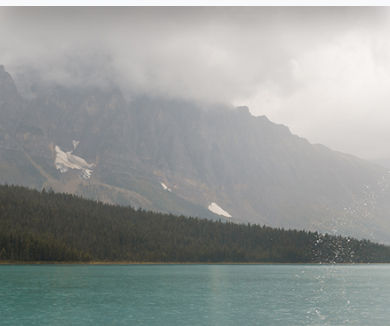
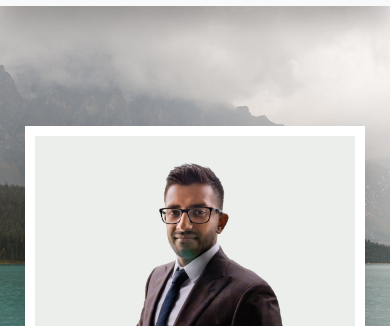
Before and after one commit to max77p/PortfolioShan, a plain HTML site: page index.html in a window 390 px wide. Shown: the part 62-388 px from the top of the page. Drawn offline with nearby package versions, Linux system fonts and the light colour scheme.

Commit message:
updated profile responsiveness

```diff
--- a/assets/css/style.css
+++ b/assets/css/style.css
@@ -95,8 +95,8 @@ background-color: #111;
     -webkit-background-size: cover;
     background-size: cover;
     background-position: center center;
-    width: 250px;
-    height: 250px;
+    width: 15.265em;
+    height: 15.265em;
     margin-right: 30px;
     border: 10px solid #fff;
     box-shadow: 0px 16px 28px 0px rgba(0, 0, 0, 0.15);
@@ -336,3 +336,33 @@ position: absolute;
     -ms-transform: translate(-50%, -50%);
     text-align: center;
   }
+
+  @media (max-width: 767px){
+  .profile_info{
+      display:flex;
+      align-items:center;
+  }
+  .profile_image{
+    width: 21.265em !important;
+    height: 15.265em;
+  }
+}
+
+@media (max-width: 520px){
+    .profile_info{
+        display:flex;
+        align-items:center;
+    }
+
+    .profile_inner{
+        display:flex;
+        flex-direction:column;
+        text-align:center;
+        align-items: center;
+    }
+    .profile_image{
+      width: 21.265em !important;
+      height: 15.265em;
+      margin:0;
+    }
+  }
```
